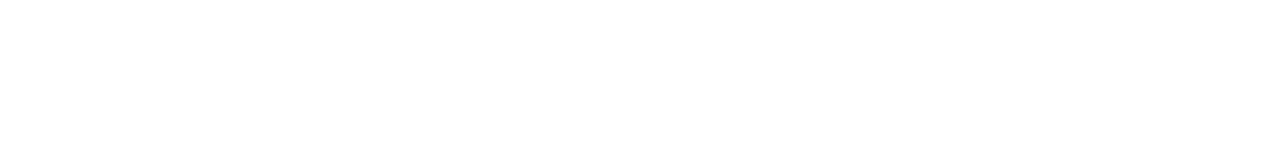
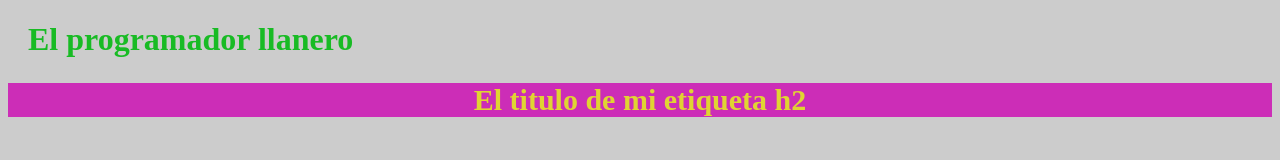
Before and after one commit to davidmriverog/curso-css, a website: page eje_css3_001/index.html in a window 1280 px wide. Drawn offline with Linux system fonts and the light colour scheme; files that its build step writes are made by us from their sources.

Commit message:
ejercicio 1 curso css3, conceptos basicos

```diff
--- a/eje_css3_001/index.html
+++ b/eje_css3_001/index.html
@@ -2,10 +2,26 @@
 <html lang="en">
 <head>
   <meta charset="UTF-8">
-  <title>Ejercicio nro.1 CSS3 - Introduccion.</title>
+  <title>Ejercicio nro.1 CSS3 - Conceptos basicos.</title>
+  <!-- Estilos externos (recomendado usar) -->
   <link rel="stylesheet" type="text/css" href="dist/css/theme.min.css">
+
+  <!-- Estilos internos -->
+  <style media="screen">
+    p{
+      color: #fff;
+    }
+    body{
+      background-color: #ccc;
+    }
+  </style>
+
 </head>
 <body>
+  <!-- Estilos en linea (ocasiones especiales) -->
+  <h1 style="color: #18bb24;margin-left:20px;">El programador llanero</h1>
 
+  <!-- Probamos el estilo asignado a la etiqueta h2 desde un enlace css externo -->
+  <h2>El titulo de mi etiqueta h2</h2>
 </body>
 </html>
--- a/eje_css3_001/src/css/styles.css
+++ b/eje_css3_001/src/css/styles.css
@@ -0,0 +1,8 @@
+/* mi comentario del estilo... */
+
+h2{
+  background: #cc2db7;
+  color: #e0d432;
+  font-size: 30px;
+  text-align: center;
+}
```
